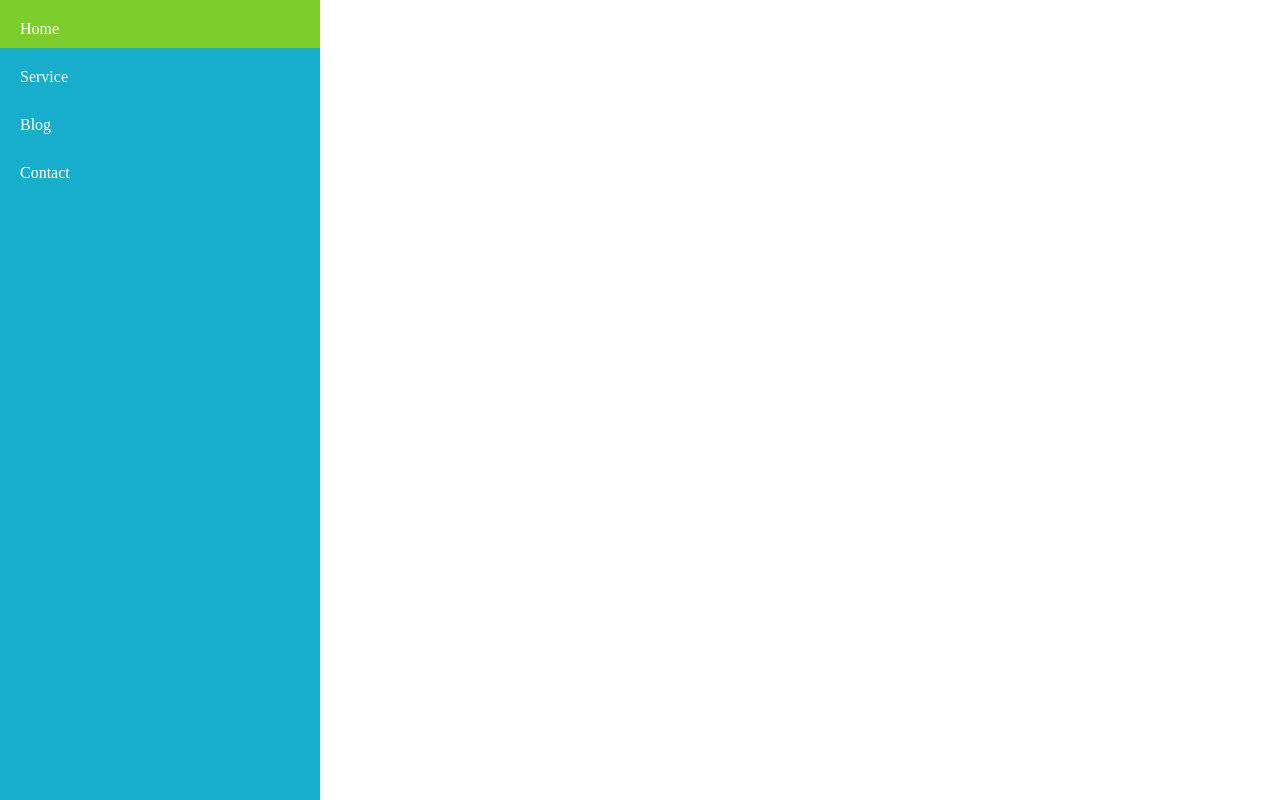
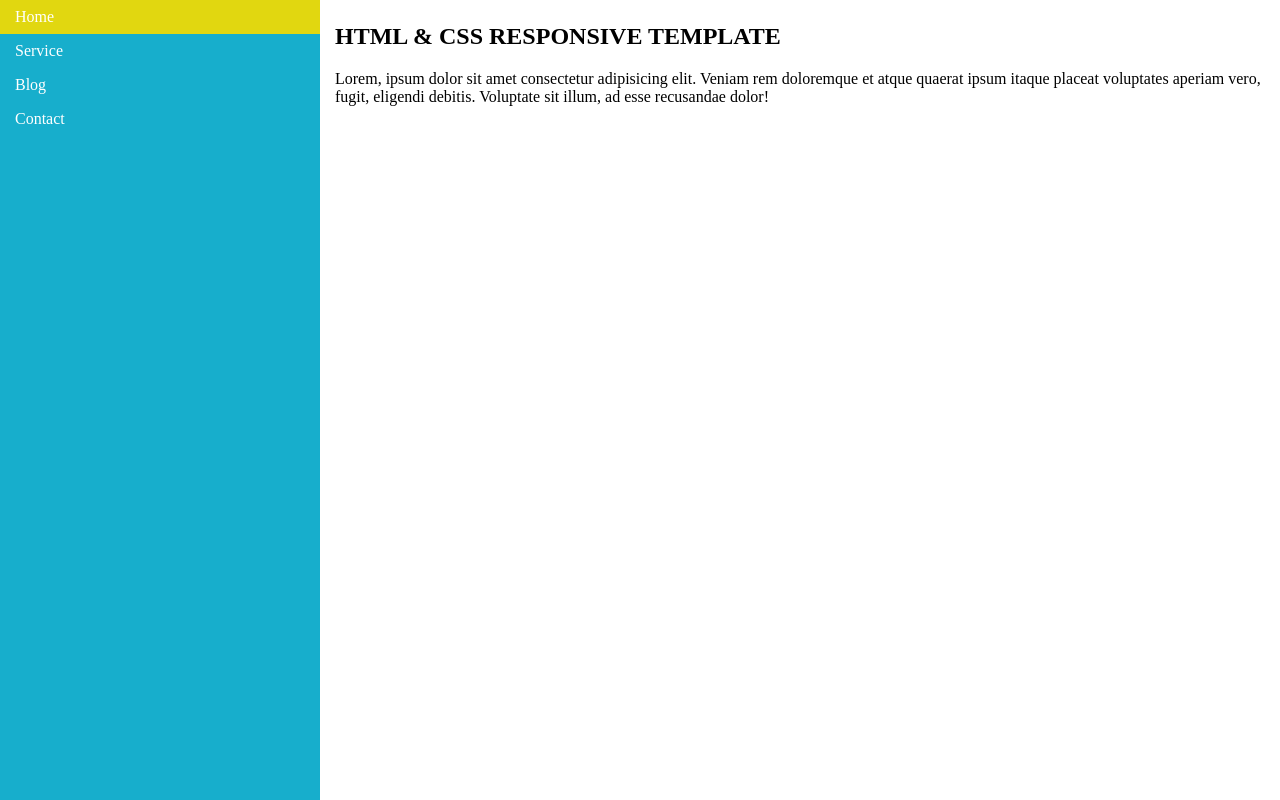
Before and after one commit to PaingZinYeMaung/responsive-html-css-template, a plain HTML site: page index.html in a window 1280 px wide. Drawn offline with Linux system fonts and the light colour scheme.

Commit message:
fixed for section one

```diff
--- a/index.html
+++ b/index.html
@@ -7,6 +7,7 @@
     <link rel="stylesheet" href="style.css">
 </head>
 <body>
+    <!-- sidebar or navbar -->
     <div class="sidebar">
         <!-- <ul> -->
             <li><a href="#" class="active">Home</a></li>
@@ -14,6 +15,14 @@
             <li><a href="#">Blog</a></li>
             <li><a href="#">Contact</a></li>
         <!-- </ul> -->
-  </div>
+    </div>
+    <!-- section one -->
+    <div class="one">
+    <h2>HTML & CSS RESPONSIVE TEMPLATE</h2>
+    <p>Lorem, ipsum dolor sit amet consectetur adipisicing elit.
+        Veniam rem doloremque et atque quaerat ipsum itaque placeat voluptates aperiam vero, fugit, eligendi debitis.
+        Voluptate sit illum, ad esse recusandae dolor!</p>
+    </div>
+
 </body>
 </html>
--- a/style.css
+++ b/style.css
@@ -1,5 +1,7 @@
 body{
     margin: 0;
+    /* margin-top: 0; */
+
 }
 .sidebar {
     list-style-type: none;
@@ -15,11 +17,19 @@ body{
     color: white;
     display: block;
     /* padding-left: 1px; */
-    padding: 20px 15px 10px 20px;
+    /* padding: 20px 15px 10px 20px;  */
+    padding: 8px 15px;
 }
 .sidebar li a.active{
     background-color: rgb(124, 206, 43);
-
+}
+.sidebar li a:hover{
+    background-color: rgb(225, 215, 16);
+}
+.one{
+    margin-left: 25%;
+    height: auto;
+    padding: 3px 15px;
 }
 @media screen and (max-width: 900px) {
     .sidebar{
```
